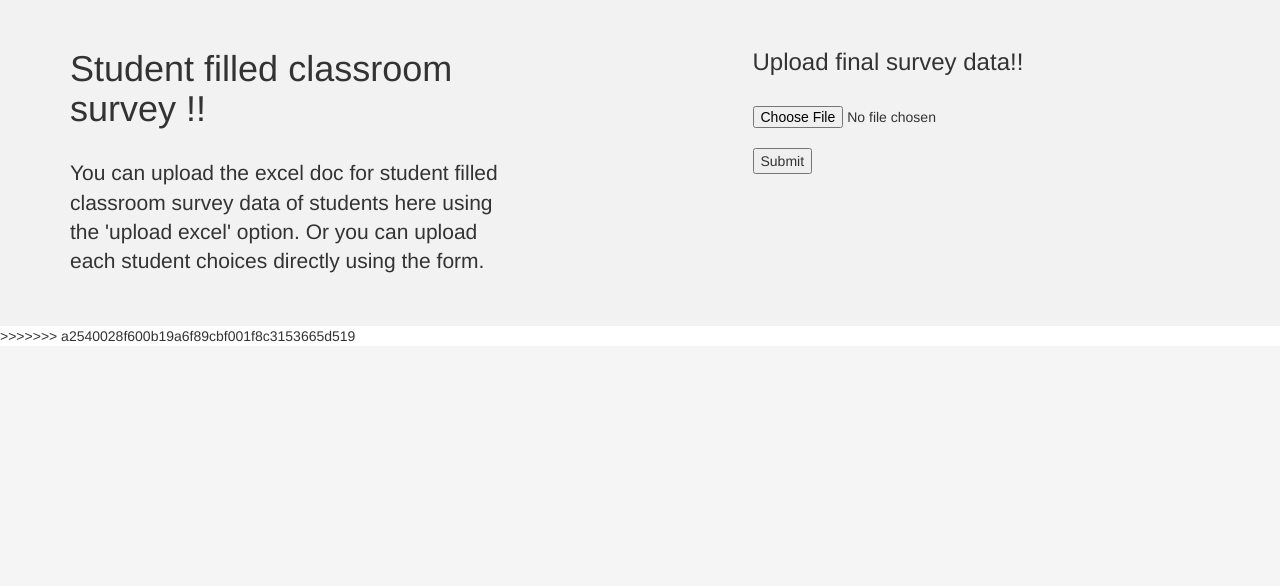
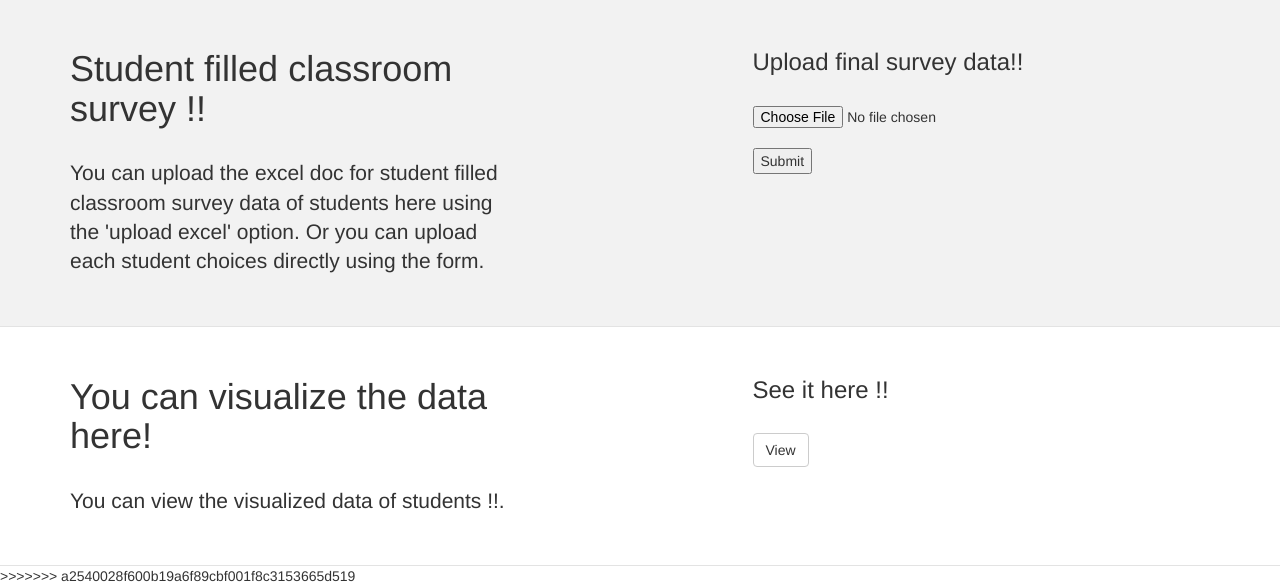
Before and after one commit to Hyderabad2017/team-4, a PHP site: page /home_member.php?name=1 in a window 1280 px wide. Shown: the part 795-1381 px from the top of the page. Before the commit the page ends 1137 px from the top, so only its background shows below. Run offline with PHP 8.4, Linux system fonts and the light colour scheme; some libraries are stand-ins or nearby versions.

Commit message:
visualization added

```diff
--- a/home_member.php
+++ b/home_member.php
@@ -67,7 +67,8 @@
 
                 <h3 class="section-heading">Upload demographic data through form here !!</h3>
                 <form type="submit" action="demographic.php">
-                <button class="btn btn-default">Data Form</button>
+                  <button class="btn btn-default">Data Form</button>
+                </form>
                 </div>
 
             </div>
@@ -117,13 +118,37 @@
             </form>
               <h3 class="section-heading">Upload final survey data!!</h3>
               <form name="import" method="post" enctype="multipart/form-data" action="surverybackend.php">
-              <input type="file" name="file3" /><br />
-              <input type="submit" name="submit" value="Submit" />
+                <input type="file" name="file3" /><br />
+                <input type="submit" name="submit" value="Submit" />
+            </form>
             </div>
 
         </div>
     </div>
-</div>
+  </div>
+
+  <div class="content-section-b">
+      <div class="container">
+          <div class="row">
+
+              <div class="col-lg-5 col-sm-6">
+                  <div class="clearfix"></div>
+                  <h1 class="section-heading">You can visualize the data here!</h1>
+                  <p class="lead">
+                      You can view the visualized data of students !!.
+                  </p>
+              </div>
+
+               <div class="col-lg-5 col-lg-offset-2 col-sm-6">
+                <h3 class="section-heading">See it here !!</h3>
+                <form type="submit" action="visualize.php">
+                  <button class="btn btn-default">View</button>
+                </form>
+              </div>
+            </div>
+      </div>
+    </div>
+  </div>
 
   </body>
 </html>
```
Also changed, not shown: visualize.php (added, +53 -0 lines).
